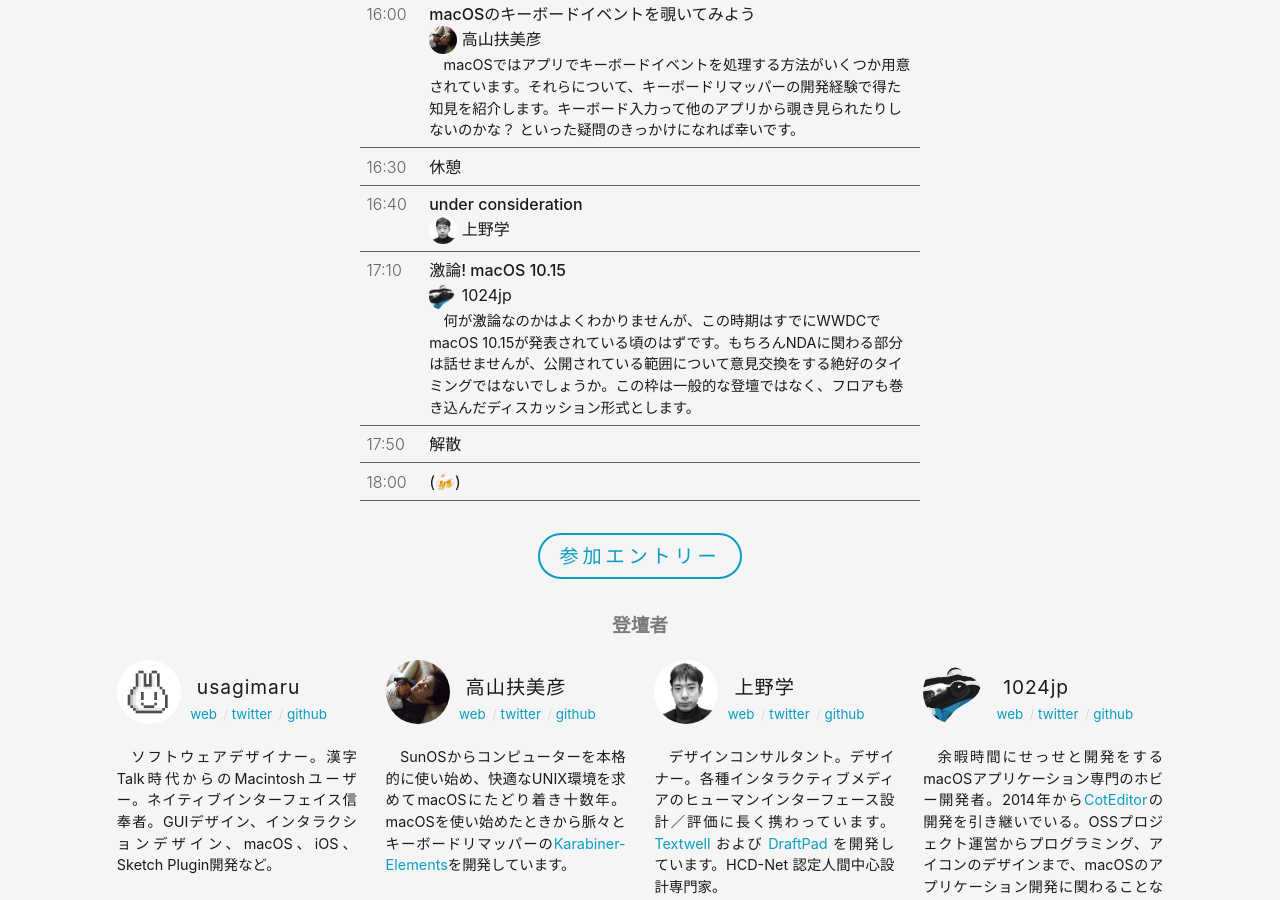
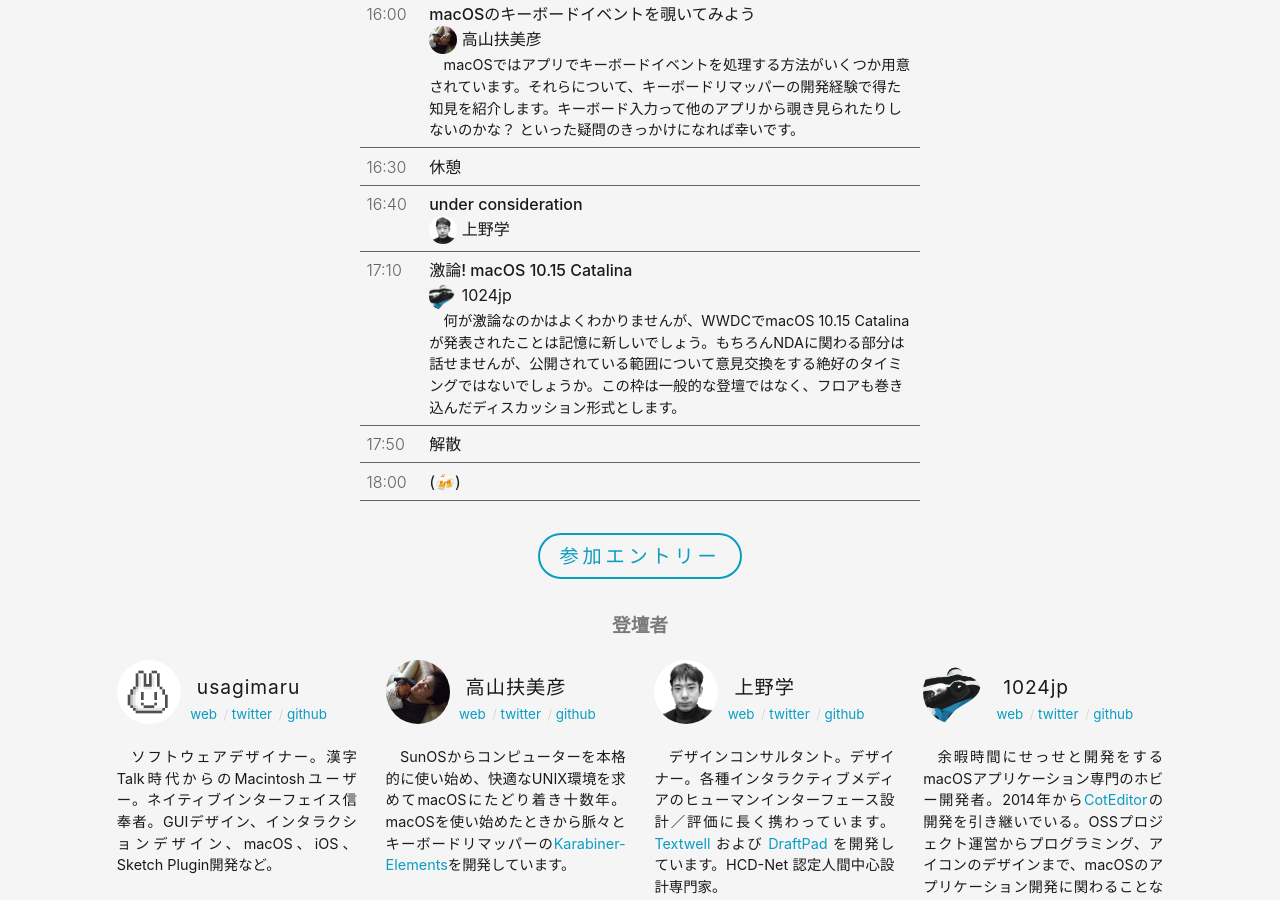
Before and after one commit to macOS-native/macos-native.github.io, a Jekyll site: the page built from index.md, in a window 1280 px wide and 900 px high, scrolled down 1065 px. Built offline with Jekyll 4.4.1, drawn with Linux system fonts in a browser that asks for light colours.

Commit message:
Update my presentation title

```diff
--- a/_data/events.yml
+++ b/_data/events.yml
@@ -35,12 +35,12 @@ symposium_04:
         name: 上野学
         avatar: manabuueno
     - time: "17:10"
-      title: "激論! macOS 10.15"
+      title: "激論! macOS 10.15 Catalina"
       presenter:
         name: 1024jp
         avatar: 1024jp
       description: |
-        何が激論なのかはよくわかりませんが、この時期はすでにWWDCでmacOS 10.15が発表されている頃のはずです。もちろんNDAに関わる部分は話せませんが、公開されている範囲について意見交換をする絶好のタイミングではないでしょうか。この枠は一般的な登壇ではなく、フロアも巻き込んだディスカッション形式とします。
+        何が激論なのかはよくわかりませんが、WWDCでmacOS 10.15 Catalinaが発表されたことは記憶に新しいでしょう。もちろんNDAに関わる部分は話せませんが、公開されている範囲について意見交換をする絶好のタイミングではないでしょうか。この枠は一般的な登壇ではなく、フロアも巻き込んだディスカッション形式とします。
     - time: "17:50"
       title: "解散"
     - time: "18:00"
```
